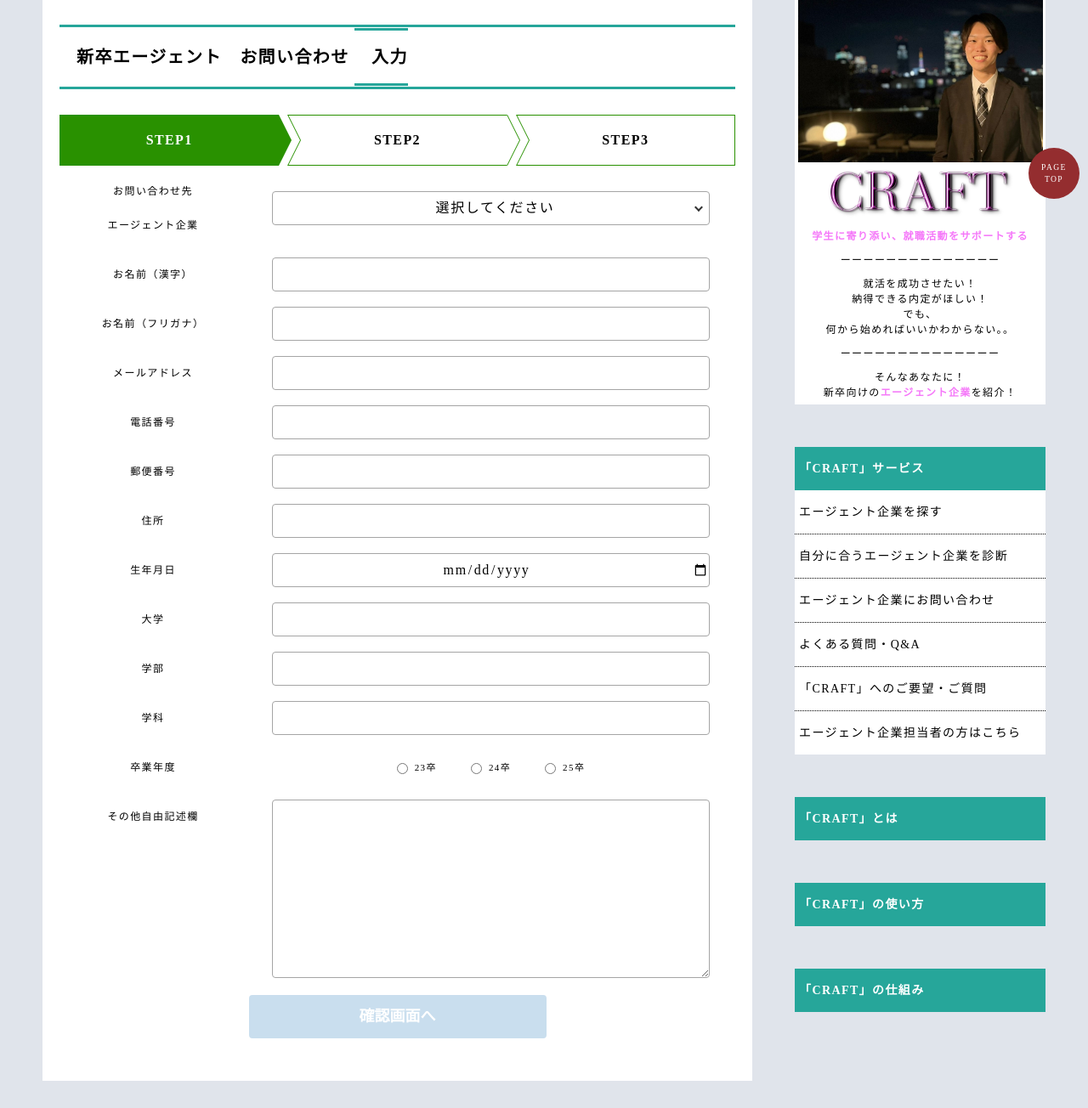
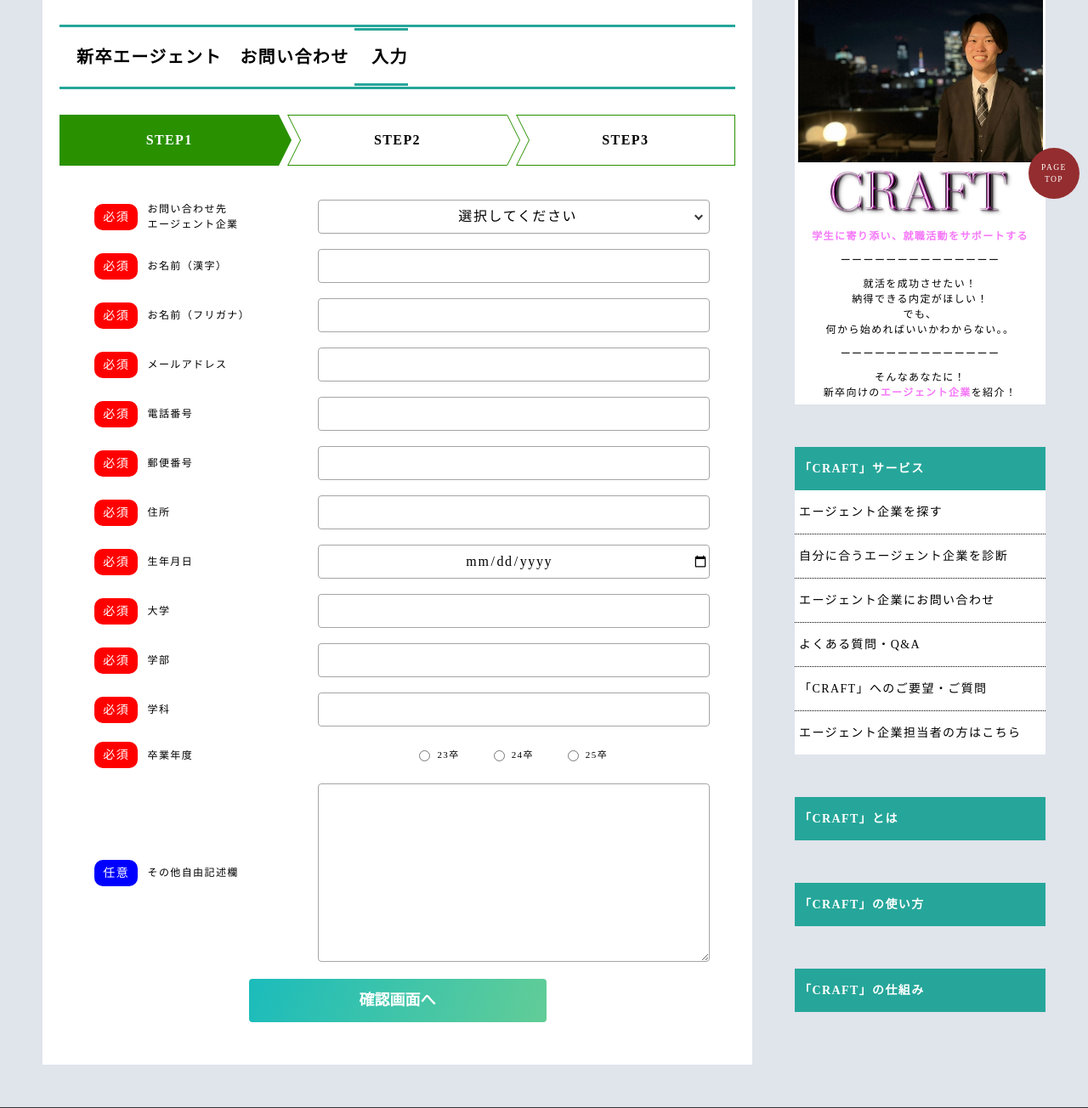
Before and after one commit to posse-ap/-teamdev-2022-posse1-team2C-, a PHP site: page /apply.php in a window 1280 px wide. Shown: the part 131-1435 px from the top of the page at 85% size. Run offline with PHP 8.4, Linux system fonts and the light colour scheme; style sheets or scripts are compiled from the project's sources.

Commit message:
#29 #30 任意・必須ラベル作成

```diff
--- a/src/CRAFT/apply.php
+++ b/src/CRAFT/apply.php
@@ -135,6 +135,9 @@ if (isset($_POST['back']) && $_POST['back']) {
                             <form action="./apply.php" name="apply__form" class="apply__form" method="post">
                                 <dl class="apply__form__list">
                                     <div class="apply__form__item">
+                                        <div class="apply__label">
+                                            <div class="apply__label__require">必須</div>
+                                        </div>
                                         <dt><label for="agent">お問い合わせ先<br>エージェント企業</label></dt>
                                         <dd>
                                             <div class="apply__form__item__select">
@@ -151,46 +154,79 @@ if (isset($_POST['back']) && $_POST['back']) {
                                         </dd>
                                     </div>
                                     <div class="apply__form__item">
+                                        <div class="apply__label">
+                                            <div class="apply__label__require">必須</div>
+                                        </div>
                                         <dt><label for="name__kanji">お名前（漢字）</label></dt>
                                         <dd><input id="name__kanji" type="text" name="name__kanji" value="<?php echo $_SESSION['name__kanji'] ?>" /></dd>
                                     </div>
                                     <div class="apply__form__item">
+                                        <div class="apply__label">
+                                            <div class="apply__label__require">必須</div>
+                                        </div>
                                         <dt><label for="name__kana">お名前（フリガナ）</label></dt>
                                         <dd><input id="name__kana" type="text" name="name__kana" value="<?php echo $_SESSION['name__kana'] ?>" /></dd>
                                     </div>
                                     <div class="apply__form__item">
+                                        <div class="apply__label">
+                                            <div class="apply__label__require">必須</div>
+                                        </div>
                                         <dt><label for="email">メールアドレス</label></dt>
                                         <dd><input id="email" type="email" name="email" value="<?php echo $_SESSION['email'] ?>" /></dd>
                                     </div>
                                     <div class="apply__form__item">
+                                        <div class="apply__label">
+                                            <div class="apply__label__require">必須</div>
+                                        </div>
                                         <dt><label for="tel">電話番号</label></dt>
                                         <dd><input id="tel" type="text" name="tel" value="<?php echo $_SESSION['tel'] ?>" /></dd>
                                     </div>
                                     <div class="apply__form__item">
+                                        <div class="apply__label">
+                                            <div class="apply__label__require">必須</div>
+                                        </div>
                                         <dt><label for="postcode">郵便番号</label></dt>
                                         <dd><input id="postcode" type="text" name="postcode" value="<?php echo $_SESSION['postcode'] ?>" /></dd>
                                     </div>
                                     <div class="apply__form__item">
+                                        <div class="apply__label">
+                                            <div class="apply__label__require">必須</div>
+                                        </div>
                                         <dt><label for="address">住所</label></dt>
                                         <dd><input id="address" type="text" name="address" value="<?php echo $_SESSION['address'] ?>" /></dd>
                                     </div>
                                     <div class="apply__form__item">
+                                        <div class="apply__label">
+                                            <div class="apply__label__require">必須</div>
+                                        </div>
                                         <dt><label for="birth">生年月日</label></dt>
                                         <dd><input id="birth" type="date" name="birth" value="<?php echo $_SESSION['birth'] ?>" /></dd>
                                     </div>
                                     <div class="apply__form__item">
+                                        <div class="apply__label">
+                                            <div class="apply__label__require">必須</div>
+                                        </div>
                                         <dt><label for="university">大学</label></dt>
                                         <dd><input id="university" type="text" name="university" value="<?php echo $_SESSION['university'] ?>" /></dd>
                                     </div>
                                     <div class="apply__form__item">
+                                        <div class="apply__label">
+                                            <div class="apply__label__require">必須</div>
+                                        </div>
                                         <dt><label for="faculty">学部</label></dt>
                                         <dd><input id="faculty" type="text" name="faculty" value="<?php echo $_SESSION['faculty'] ?>" /></dd>
                                     </div>
                                     <div class="apply__form__item">
+                                        <div class="apply__label">
+                                            <div class="apply__label__require">必須</div>
+                                        </div>
                                         <dt><label for="course">学科</label></dt>
                                         <dd><input id="course" type="text" name="course" value="<?php echo $_SESSION['course'] ?>" /></dd>
                                     </div>
                                     <div class="apply__form__item">
+                                        <div class="apply__label">
+                                            <div class="apply__label__require">必須</div>
+                                        </div>
                                         <dt>卒業年度</dt>
                                         <dd>
                                             <label><input type="radio" name="graduate" value="23" />23卒</label>
@@ -199,6 +235,9 @@ if (isset($_POST['back']) && $_POST['back']) {
                                         </dd>
                                     </div>
                                     <div class="apply__form__item">
+                                        <div class="apply__label">
+                                            <div class="apply__label__option">任意</div>
+                                        </div>
                                         <dt><label for="content">その他自由記述欄</label></dt>
                                         <dd>
                                             <textarea id="content" type="text" name="content" value="<?php echo $_SESSION['content'] ?>"></textarea>
--- a/src/assets/scss/apply.scss
+++ b/src/assets/scss/apply.scss
@@ -27,7 +27,7 @@ stepBar
 .stepbar {
   display: flex;
   width: 100%;
-  margin: 0 auto;
+  margin: 0 auto 40px auto;
   padding: 0;
   list-style: none;
 }
@@ -139,6 +139,28 @@ apply__form
 =============== */
 
 .apply {
+  &__label {
+    flex: 0 0 10%;
+    display: flex;
+    align-items: center;
+    justify-content: center;
+
+    div {
+      border-radius: 20px;
+      padding: 5px 10px;
+      color: white;
+      border-radius: 10px;
+    }
+  }
+
+  &__label__option {
+    background-color: blue;
+  }
+
+  &__label__require {
+    background-color: rgba(255, 0, 0, 1);
+  }
+
   &__form {
     margin: 10px 30px 0px 30px;
   }
@@ -153,9 +175,12 @@ apply__form
     }
 
     dt {
-      flex: 0 0 160px;
+      flex: 0 0 140px;
       font-size: 12px;
-      line-height: 40px;
+      display: flex;
+      align-items: center;
+      justify-content: left;
+      text-align: left;
     }
 
     dd {
@@ -229,7 +254,11 @@ apply__form
     margin-top: 20px;
     font-size: 18px;
     font-weight: bold;
-    background: vb.$color_accent;
+    background: linear-gradient(
+      110.59deg,
+      rgb(28, 188, 187) 1.51%,
+      rgb(116, 209, 142) 124.9%
+    );
     border-radius: 4px;
     min-width: 350px;
     color: vb.$color_white;
```
Also changed, not shown: src/CRAFT/agent/apply.php (+29 -2 lines), src/assets/css/apply.css (+25 -4 lines), src/assets/css/apply.min.css, 2 other files.
